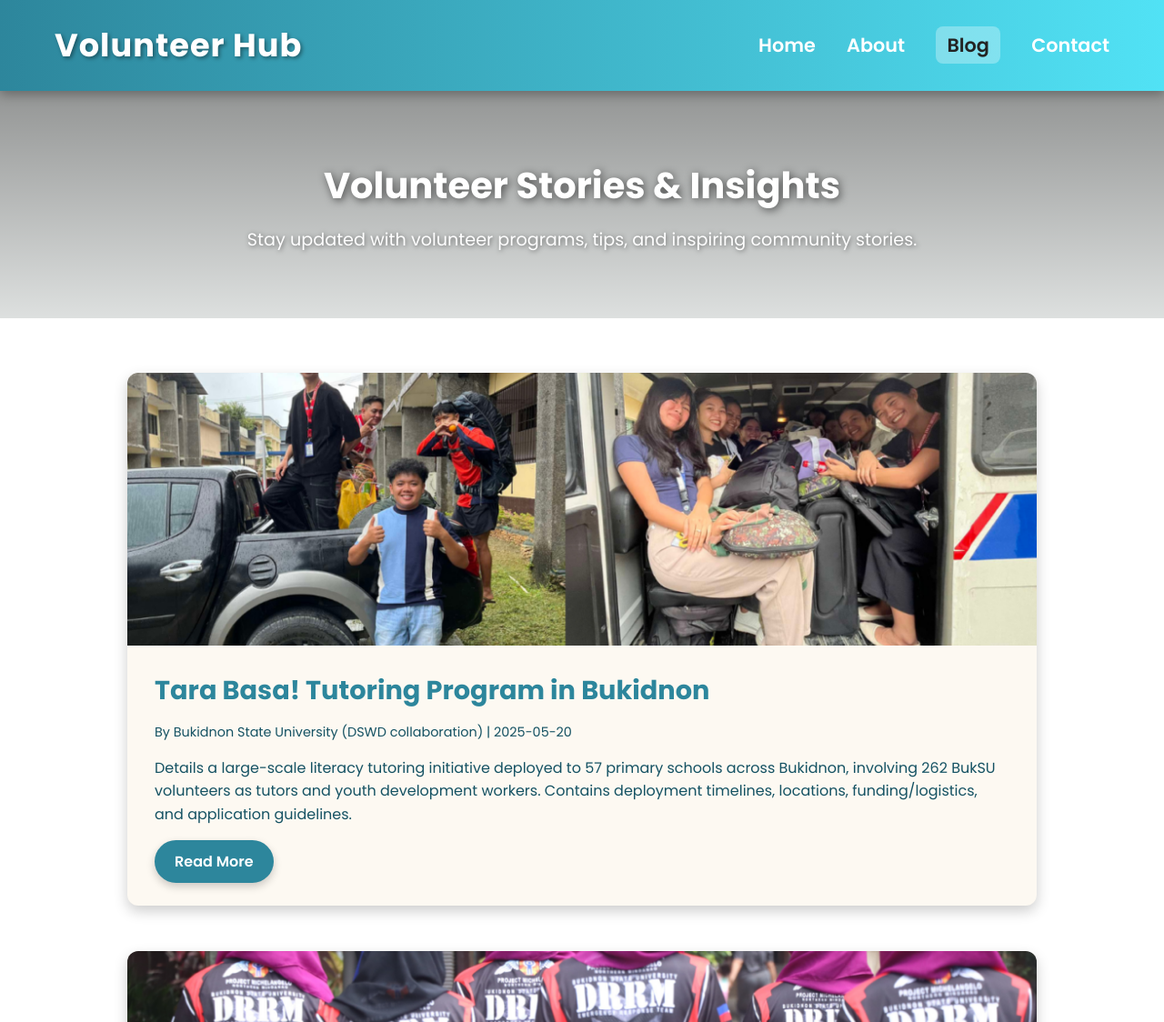
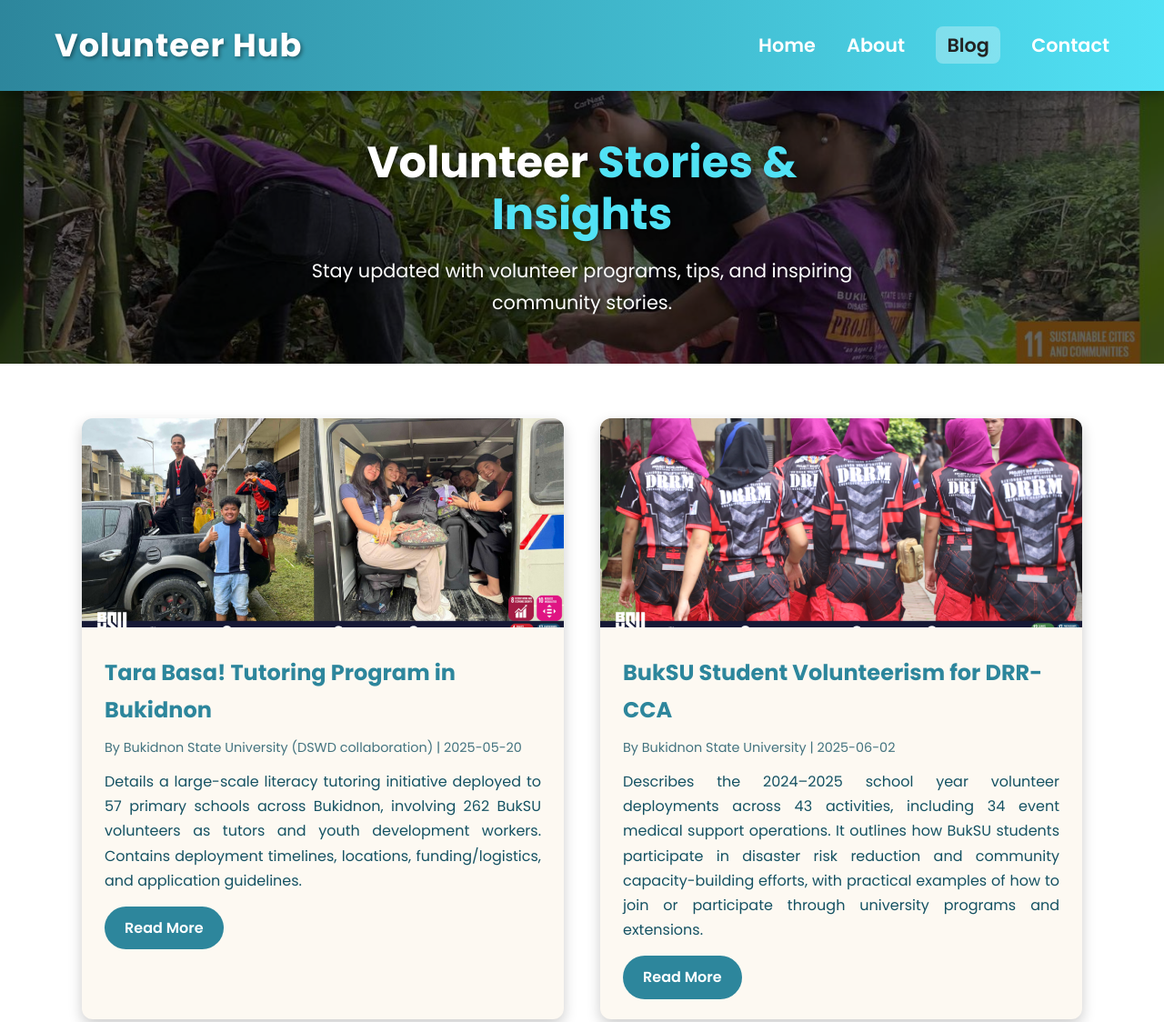
Before and after one commit to CasioCheese/Project-Site, a plain HTML site: page blog.html in a window 1280 px wide. Shown: the top 1124 px of the page at 91% size. Drawn offline with Linux system fonts and the light colour scheme.

Commit message:
new branch

```diff
--- a/about.css
+++ b/about.css
@@ -85,14 +85,13 @@ header nav a.active {
    =============================== */
 .hero {
   position: relative;
-  height: 400px;
+  height: 300px;
   overflow: hidden;
 }
 .slides {
   display: flex;
   width: 500%;
   height: 100%;
-  animation: slide-five 20s infinite;
 }
 .slide {
   width: 20%;
@@ -103,21 +102,17 @@ header nav a.active {
   width: 100%;
   height: 100%;
   object-fit: cover;
-  object-position: center;
-}
-@keyframes slide-five {
-  0%, 16% { transform: translateX(0%); }
-  20%, 36% { transform: translateX(-20%); }
-  40%, 56% { transform: translateX(-40%); }
-  60%, 76% { transform: translateX(-60%); }
-  80%, 100% { transform: translateX(-80%); }
+  object-position: 0px -370px;
 }
 
 /* HERO CONTENT */
 .hero-overlay {
   position: absolute;
-  inset: 0;
-  background: linear-gradient(to bottom right, rgba(0,0,0,0.4), rgba(0,0,0,0.1));
+  top: 0;
+  left: 0;
+  width: 100%;
+  height: 100%;
+  background: rgba(0,0,0,0.6);
 }
 .hero-content {
   position: absolute;
--- a/blog.css
+++ b/blog.css
@@ -1,3 +1,4 @@
+/* GOOGLE FONT */
 @import url('https://fonts.googleapis.com/css2?family=Poppins:wght@300;400;500;600;700&display=swap');
 
 :root {
@@ -6,9 +7,6 @@
   --accent: #51e2f5;
   --light: #F6F9F8;
   --dark: #232323;
-  --font: 'Poppins', sans-serif;
-  --success: #4BC087;
-  --warning: #FFD166;
 }
 
 /* RESET */
@@ -16,7 +14,7 @@
   margin: 0;
   padding: 0;
   box-sizing: border-box;
-  font-family: var(--font);
+  font-family: 'Poppins', sans-serif;
 }
 
 body {
@@ -38,14 +36,12 @@ header {
   z-index: 100;
   box-shadow: 0 4px 12px rgba(0,0,0,0.3);
 }
-
 header .logo {
   font-size: 2.2rem;
   font-weight: 800;
   letter-spacing: 1px;
   text-shadow: 2px 2px 4px rgba(0,0,0,0.4);
 }
-
 header nav a {
   color: #fff;
   text-decoration: none;
@@ -55,7 +51,6 @@ header nav a {
   position: relative;
   font-size: 1.3rem;
 }
-
 header nav a::after {
   content: '';
   position: absolute;
@@ -66,15 +61,15 @@ header nav a::after {
   bottom: -5px;
   transition: 0.3s;
 }
-
 header nav a:hover::after {
   width: 100%;
 }
-
 header nav a:hover {
   color: var(--dark);
   transform: scale(1.1);
 }
+
+/* Highlight Active Page Link */
 header nav a.active {
   color: var(--dark);
   background: rgba(255, 255, 255, 0.3);
@@ -82,85 +77,119 @@ header nav a.active {
   border-radius: 8px;
 }
 
-/* BLOG HERO */
+/***************************
+   HERO SECTION
+****************************/
 .blog-hero {
   position: relative;
-  height: 250px;
-  background: linear-gradient(rgba(0,0,0,0.4), rgba(0,0,0,0.1)), url('head-bg/v1.jpg') center/cover no-repeat;
+  height: 300px;
+  width: 100%;
+  overflow: hidden;
   display: flex;
   justify-content: center;
   align-items: center;
+}
+
+.blog-hero img {
+  width: 100%;
+  height: 100%;
+  object-fit: cover;
+}
+
+.blog-hero-overlay {
+  position: absolute;
+  top: 0;
+  left: 0;
+  width: 100%;
+  height: 100%;
+  background: rgba(0,0,0,0.6);
+}
+
+.blog-hero-content {
+  position: absolute;
+  top: 50%;
+  left: 50%;
+  transform: translate(-50%, -50%);
   text-align: center;
   color: #fff;
+  max-width: 700px;
+  padding: 0 20px;
 }
 
-.blog-hero h1 {
-  font-size: 2.5rem;
+.blog-hero-content h1 {
+  font-size: 3rem;
   font-weight: 800;
+  line-height: 1.2;
   text-shadow: 2px 2px 10px rgba(0,0,0,0.6);
-  margin-bottom: 10px;
+}
+.blog-hero-content .highlight {
+  color: var(--accent);
 }
 
-.blog-hero p {
-  font-size: 1.2rem;
+.blog-hero-content p {
+  font-size: 1.3rem;
   text-shadow: 1px 1px 5px rgba(0,0,0,0.5);
+  margin-top: 15px;
 }
 
-/* BLOG POSTS */
+/***************************
+   BLOG POST SECTION
+****************************/
 .blog-posts {
   padding: 60px 20px;
   background: #fff;
 }
 
 .blog-posts .container {
-  max-width: 1000px;
-  margin: 0 auto;
-  display: flex;
-  flex-direction: column;
-  gap: 50px;
+  max-width: 1100px;
+  margin: auto;
+
+  /* RESPONSIVE GRID */
+  display: grid;
+  grid-template-columns: repeat(auto-fit, minmax(320px, 1fr));
+  gap: 40px;
 }
 
 .blog-card {
-  display: flex;
-  flex-direction: column;
   background: #fdf9f2;
   border-radius: 12px;
+  overflow: hidden;
   box-shadow: 0 6px 15px rgba(0,0,0,0.2);
-  overflow: hidden;
   transition: 0.3s;
 }
 
 .blog-card:hover {
-  transform: translateY(-5px);
-  box-shadow: 0 12px 20px rgba(0,0,0,0.3);
+  transform: translateY(-6px);
 }
 
 .blog-card img {
   width: 100%;
-  height: 300px;
+  height: 230px;
   object-fit: cover;
 }
 
 .blog-info {
-  padding: 25px 30px;
+  padding: 22px 25px;
 }
 
 .blog-info h2 {
-  font-size: 1.8rem;
-  margin-bottom: 10px;
   color: var(--primary);
+  margin-bottom: 8px;
+  font-size: 1.5rem;
 }
 
 .blog-info .meta {
+  color: var(--secondary);
+  opacity: 0.8;
   font-size: 0.9rem;
-  color: var(--secondary);
-  margin-bottom: 15px;
+  margin-bottom: 12px;
+  text-align: justify;
 }
 
 .blog-info p {
+  margin-bottom: 15px;
   font-size: 1rem;
-  margin-bottom: 15px;
-  line-height: 1.6;
+  text-align: justify;
 }
 
 .read-more {
@@ -169,56 +198,59 @@ header nav a.active {
   background: var(--primary);
   color: #fff;
   border-radius: 50px;
+  text-decoration: none;
   font-weight: 600;
-  text-decoration: none;
-  box-shadow: 0 4px 10px rgba(0,0,0,0.2);
   transition: 0.3s;
 }
 
 .read-more:hover {
   background: var(--accent);
   color: var(--dark);
-  transform: scale(1.05);
 }
 
-/* RESPONSIVE */
-@media(max-width: 768px) {
+/***************************
+   RESPONSIVENESS
+****************************/
+
+/* Tablets */
+@media (max-width: 900px) {
+
   header {
     flex-direction: column;
     align-items: flex-start;
+    padding: 15px 25px;
   }
 
   header nav {
     margin-top: 10px;
   }
 
-  header nav a {
-    margin-left: 0;
-    margin-right: 20px;
+  .blog-hero-content h1 {
+    font-size: 1.8rem;
+  }
+}
+
+/* Phones */
+@media (max-width: 600px) {
+
+  header nav {
+    flex-wrap: wrap;
+    gap: 12px;
   }
 
   .blog-hero {
     height: 200px;
-    padding: 0 20px;
   }
 
-  .blog-hero h1 {
-    font-size: 2rem;
+  .blog-hero-content h1 {
+    font-size: 1.6rem;
   }
 
-  .blog-hero p {
-    font-size: 1rem;
+  .blog-hero-content p {
+    font-size: 0.95rem;
   }
 
   .blog-card img {
-    height: 200px;
-  }
-
-  .blog-info h2 {
-    font-size: 1.5rem;
-  }
-
-  .blog-info p {
-    font-size: 0.95rem;
+    height: 180px;
   }
 }
--- a/blog.html
+++ b/blog.html
@@ -6,6 +6,7 @@
   <link rel="stylesheet" href="blog.css">
   <title>Volunteer Hub Blog</title>
 </head>
+
 <body>
 
 <!-- HEADER -->
@@ -21,9 +22,16 @@
 
 <!-- BLOG HERO -->
 <section class="blog-hero">
+  <div class="slides">
+      <div class="slide">
+          <img src="header-bg/1.jpg" alt="Volunteer Hero">
+      </div>
+  </div>
+
   <div class="blog-hero-overlay"></div>
+
   <div class="blog-hero-content">
-      <h1>Volunteer Stories & Insights</h1>
+    <h1>Volunteer  <span class="highlight">Stories & Insights</span></h1>
     <p>Stay updated with volunteer programs, tips, and inspiring community stories.</p>
   </div>
 </section>
@@ -32,24 +40,27 @@
 <section class="blog-posts">
   <div class="container">
 
-      <!-- Post 1 -->
     <article class="blog-card">
       <img src="Blog-gallery/aral.png" alt="Tara Basa Program">
       <div class="blog-info">
         <h2>Tara Basa! Tutoring Program in Bukidnon</h2>
         <p class="meta">By Bukidnon State University (DSWD collaboration) | 2025-05-20</p>
-          <p>Details a large-scale literacy tutoring initiative deployed to 57 primary schools across Bukidnon, involving 262 BukSU volunteers as tutors and youth development workers. Contains deployment timelines, locations, funding/logistics, and application guidelines.</p>
+        <p>Details a large-scale literacy tutoring initiative deployed to 57 primary schools across Bukidnon,
+          involving 262 BukSU volunteers as tutors and youth development workers.
+          Contains deployment timelines, locations, funding/logistics, and application guidelines.</p>
         <a href="https://buksu.edu.ph/2025/05/21/dswd-x-buksu-deploy-262-students-for-tara-basa-program-across-bukidnon/" class="read-more" target="_blank">Read More</a>
       </div>
     </article>
 
-      <!-- Post 2 -->
     <article class="blog-card">
-        <img src="Blog-gallery/drr.png" alt="BukSU Student Volunteerism for DRR-CCA">
+      <img src="Blog-gallery/drr.png" alt="BukSU DRR-CCA Volunteerism">
       <div class="blog-info">
-          <h2>BukSU Student Volunteerism for DRR-CCA: A Legacy of Service</h2>
-          <p class="meta">By Bukidnon State University (campus communications) | 2025-06-02</p>
-          <p>Describes the 2024–2025 school year volunteer deployments across 43 activities, including 34 event medical support operations. It outlines how BukSU students participate in disaster risk reduction and community capacity-building efforts, with practical examples of how to join or participate through university programs and extensions.</p>
+        <h2>BukSU Student Volunteerism for DRR-CCA</h2>
+        <p class="meta">By Bukidnon State University | 2025-06-02</p>
+        <p>Describes the 2024–2025 school year volunteer deployments across 43 activities,
+          including 34 event medical support operations. It outlines how BukSU students participate
+          in disaster risk reduction and community capacity-building efforts, with practical examples
+          of how to join or participate through university programs and extensions.</p>
         <a href="https://buksu.edu.ph/2025/06/03/buksu-student-volunteerism-for-drr-cca-a-legacy-of-service-and-action/" class="read-more" target="_blank">Read More</a>
       </div>
     </article>
--- a/index.css
+++ b/index.css
@@ -95,7 +95,7 @@ header nav a.active {
 ------------------------------------- */
 .hero {
   position: relative;
-  height: 450px;
+  height: 320px;
   overflow: hidden;
 }
 
@@ -114,7 +114,7 @@ header nav a.active {
   width: 100%;
   height: 100%;
   object-fit: cover;
-  object-position: center;
+  object-position: 0px -150px;
   border-top: 50px;
 }
 
```
Also changed, not shown: about.html (+2 -3 lines), index.html (+1 -1 lines). Lines whose indentation alone changed are shown as unchanged.
